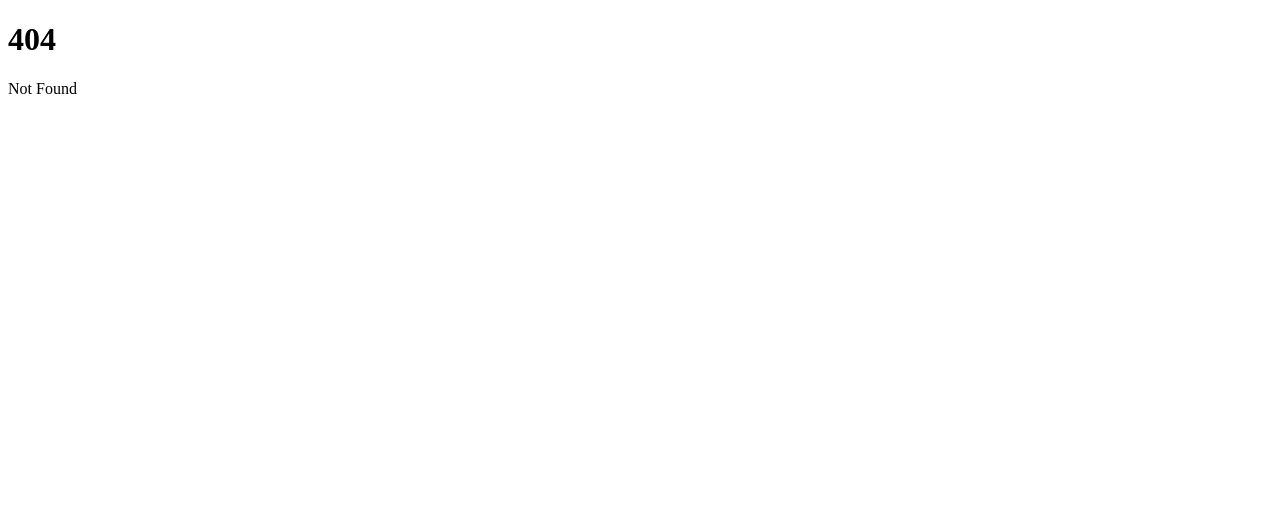
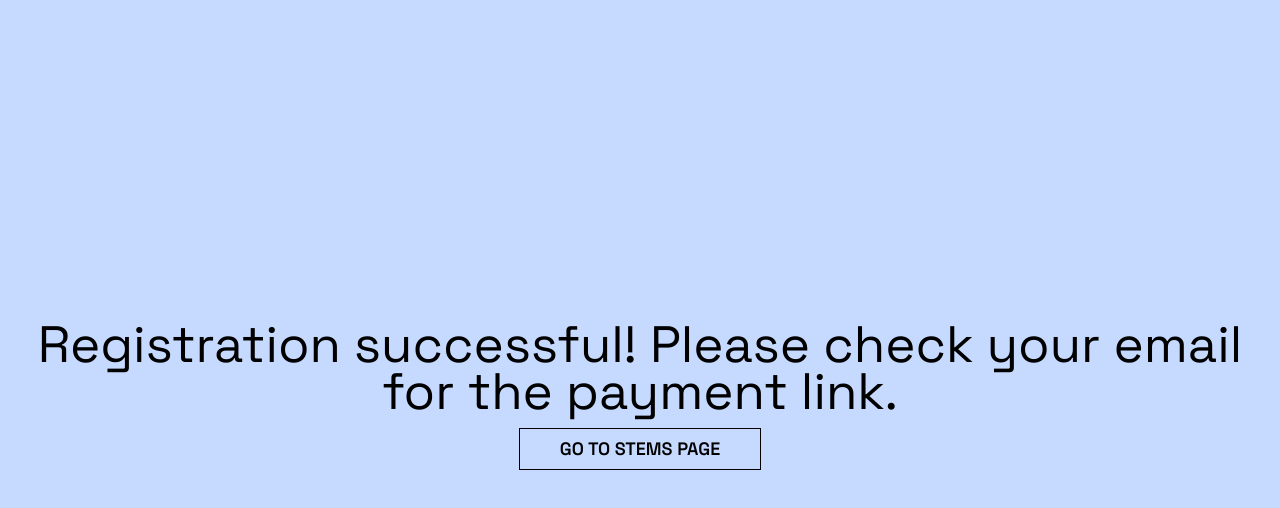
Before and after one commit to Tessellate-CMI/tessellate-frontend, a SvelteKit app: page /stems/registerSuccess in a window 1280 px wide. Before the commit this address had no page. Shown: the top 508 px of the page. Built offline with nearby package versions, Linux system fonts and the light colour scheme; a web font is replaced by a local one.

Commit message:
feat: corrected the registration link, added a success/fail page as well

```diff
--- /dev/null
+++ b/src/lib/components/RegistrationCompleted.svelte
@@ -0,0 +1,20 @@
+<script>
+    import '$src/app.css'
+    export let message = ''
+</script>
+
+<div class="min-h-screen bg-main-blue text-black" style="height: 50vh">
+    <div
+        class="flex h-full w-full place-content-center place-items-start items-center text-center"
+        style="font-size: 4vw"
+    >
+        <div class="m-auto" style="line-height: 0.9">
+            <p>{message}</p>
+            <a
+                href="/stems"
+                class="btn btn-outline m-auto mb-2 mt-2 h-auto min-h-0 rounded-none px-10 py-1.5 text-lg text-black hover:bg-black hover:text-main-blue"
+                >Go to STEMS page</a
+            >
+        </div>
+    </div>
+</div>
--- a/src/routes/register/+page.svelte
+++ b/src/routes/register/+page.svelte
@@ -1,4 +1,5 @@
 <script lang="ts">
+    import { goto } from '$app/navigation'
     import '$src/app.css'
     import Modal from '$src/lib/components/Modal.svelte'
 
@@ -89,18 +90,17 @@
 
     async function sendData() {
         try {
-            await fetch('http://api.tessellate.cmi.ac.in/items/registration', {
+            await fetch('http://api.tessellate.cmi.ac.in/items/register', {
                 method: 'POST',
                 body: JSON.stringify(returnData),
-                mode: "no-cors",
                 headers: {
-                    'Content-type': 'application/json;charset=UTF-8',
+                    'Content-type': 'application/json; charset=UTF-8'
                 }
             })
-                .then(response => response.json)
-                .then(json => console.log(json))
+            goto('/stems/registerSuccess')
         } catch (error) {
             console.log(error)
+            goto('/stems/registerFail')
         }
     }
 </script>
--- /dev/null
+++ b/src/routes/stems/registerFail/+page.svelte
@@ -0,0 +1,5 @@
+<script>
+    import RegistrationCompleted from '$src/lib/components/RegistrationCompleted.svelte'
+</script>
+
+<RegistrationCompleted message="There has been an error, please register again." />
--- /dev/null
+++ b/src/routes/stems/registerSuccess/+page.svelte
@@ -0,0 +1,7 @@
+<script>
+    import RegistrationCompleted from '$src/lib/components/RegistrationCompleted.svelte'
+</script>
+
+<RegistrationCompleted
+    message="Registration successful! Please check your email for the payment link."
+/>
```
